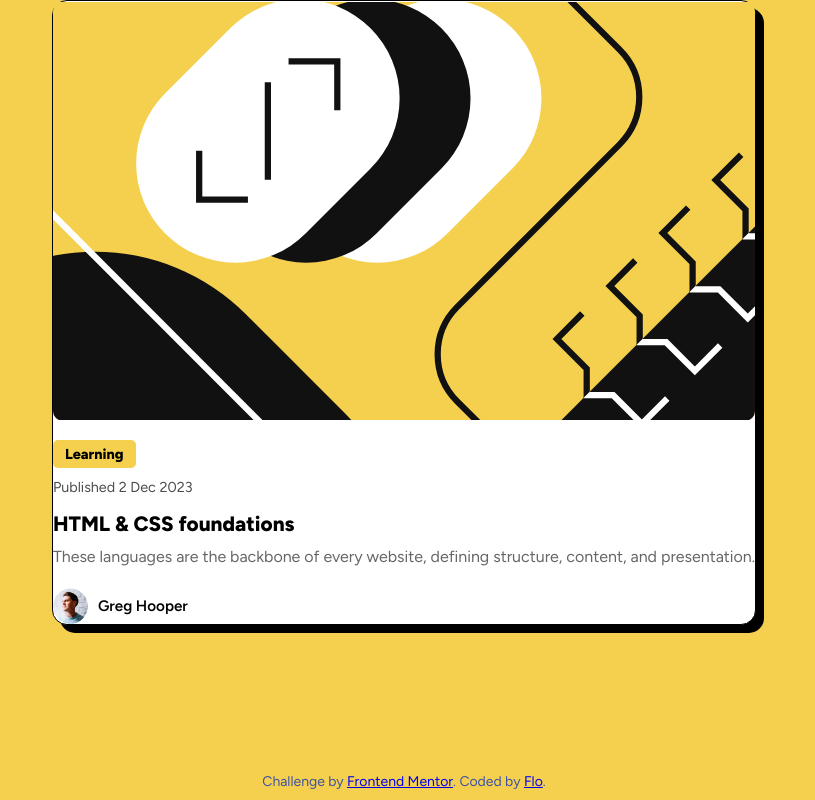
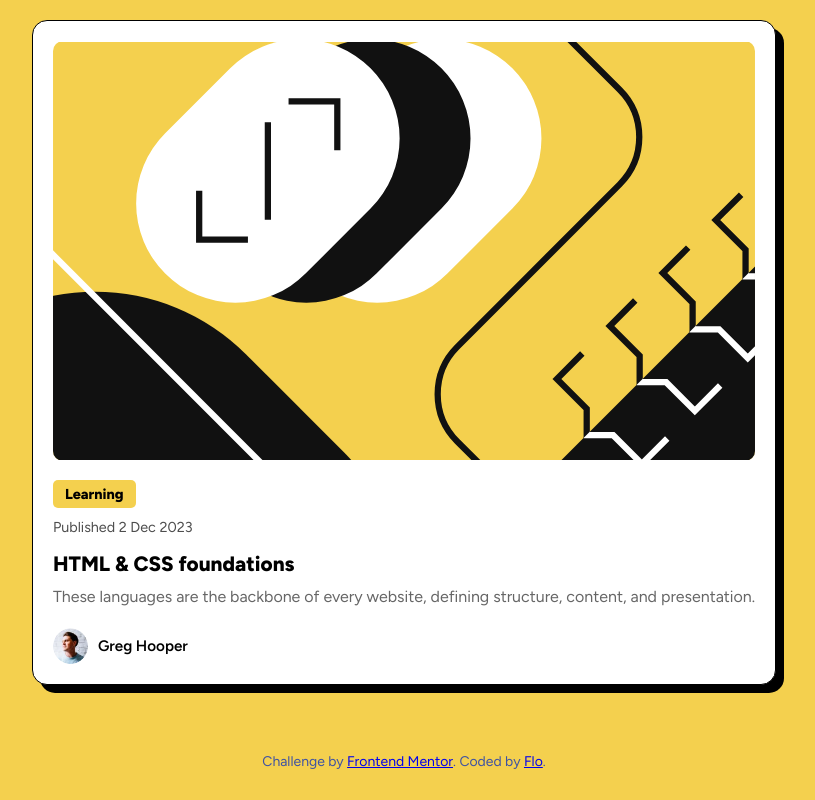
Before and after one commit to flozzy119/Blog-card, a plain HTML site: page index.html in a window 1280 px wide. Shown: the whole page, without its empty margins (236-1051 px from the left). Drawn offline with Linux system fonts and the light colour scheme.

Commit message:
Update style.css

```diff
--- a/style.css
+++ b/style.css
@@ -8,6 +8,9 @@
   margin: 0;
   padding: 0;
 }
+html, body{
+  height:100%;
+  margin:0;
 
 /* Yellow background & center card */
 body {
@@ -18,6 +21,7 @@ body {
   justify-content: center;
   align-items: center;
   min-height: 100vh;
+  padding:20px;
 }
 
 /* Card design */
@@ -28,6 +32,8 @@ body {
   border-radius: 15px;
   width: 350px
   margin-bottom:50px;
+  padding:20px;
+
 }
 
 /* Image styling */
```
